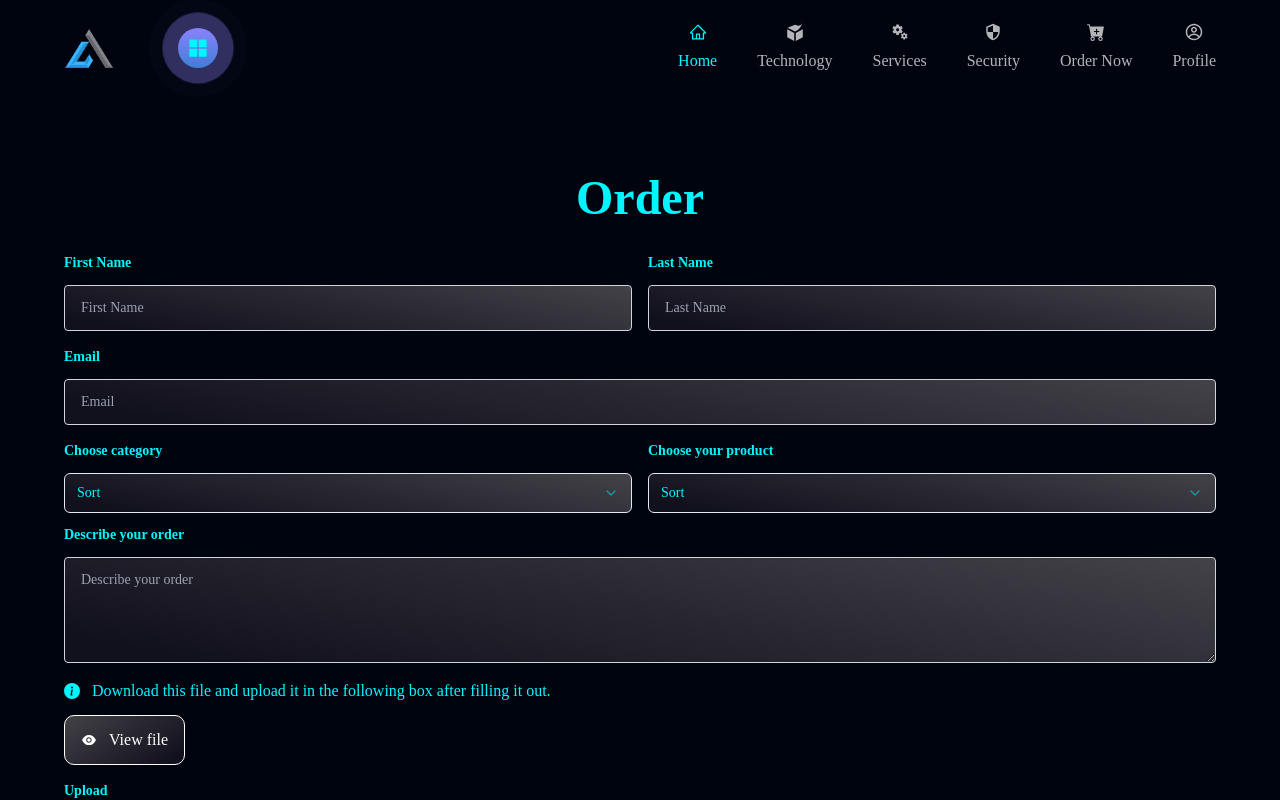
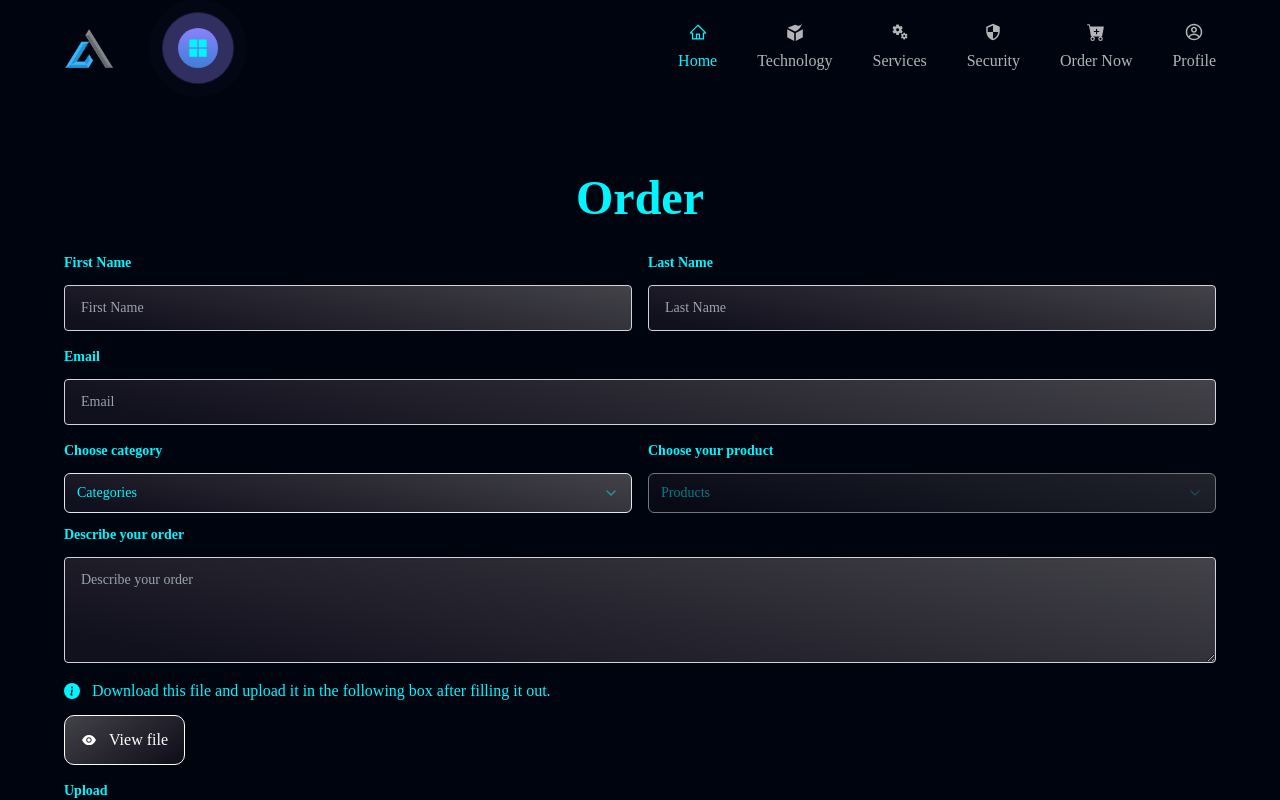
Before and after one commit to sazzad47/tech-ecommerce, a React (Create React App) app: page /order in a window 1280 px wide. Shown: the top 800 px of the page. Built offline with nearby package versions, Linux system fonts and the light colour scheme.

Commit message:
make it better

```diff
--- a/src/products/pages/order/index.tsx
+++ b/src/products/pages/order/index.tsx
@@ -9,10 +9,29 @@ import {
 import { BsInfoCircleFill } from "react-icons/bs";
 import { AiFillEye } from "react-icons/ai";
 import { Button } from "../../components/ui/button";
+import { menus } from "../technology/topbar/menus";
+import { useState } from "react";
+
+const fileURL =
+  "https://drive.google.com/file/d/1-v9NDQh1rlmLwNvRC5DClHcN6sadqgbF/view?usp=sharing";
 
 const Order = () => {
-  const fileURL =
-    "https://drive.google.com/file/d/1-v9NDQh1rlmLwNvRC5DClHcN6sadqgbF/view?usp=sharing";
+  const [category, setCategory] = useState<string>("");
+
+  const categories = menus.map((item, index) => (
+    <SelectItem key={index} value={item.title || ""}>
+      {item.title}
+    </SelectItem>
+  ));
+
+  const subCategories = menus
+    .find((item) => item.title === category)
+    ?.submenus?.map((item, index) => (
+      <SelectItem key={index} value={item.title || ""}>
+        {item.title}
+      </SelectItem>
+    ));
+
   return (
     <div
       className={`${styles.paddingX} ${styles.paddingY} bg-primaryTheme text-secondaryTheme`}
@@ -83,17 +102,11 @@ const Order = () => {
                         >
                           Choose category
                         </label>
-                        <Select>
+                        <Select onValueChange={setCategory}>
                           <SelectTrigger className="w-full bg-black-gradient-2">
-                            <SelectValue placeholder="Sort" />
+                            <SelectValue placeholder="Categories" />
                           </SelectTrigger>
-                          <SelectContent>
-                            <SelectItem value="Newest">Newest</SelectItem>
-                            <SelectItem value="Oldest">Oldest</SelectItem>
-                            <SelectItem value="Best Seller">
-                              Best Seller
-                            </SelectItem>
-                          </SelectContent>
+                          <SelectContent>{categories}</SelectContent>
                         </Select>
                       </div>
                       <div className="w-full lg:w-1/2 ">
@@ -103,16 +116,12 @@ const Order = () => {
                         >
                           Choose your product
                         </label>
-                        <Select>
+                        <Select disabled={!category}>
                           <SelectTrigger className="w-full bg-black-gradient-2">
-                            <SelectValue placeholder="Sort" />
+                            <SelectValue placeholder="Products" />
                           </SelectTrigger>
                           <SelectContent>
-                            <SelectItem value="Newest">Newest</SelectItem>
-                            <SelectItem value="Oldest">Oldest</SelectItem>
-                            <SelectItem value="Best Seller">
-                              Best Seller
-                            </SelectItem>
+                            {subCategories}
                           </SelectContent>
                         </Select>
                       </div>
@@ -140,18 +149,20 @@ const Order = () => {
                         <BsInfoCircleFill /> Download this file and upload it in
                         the following box after filling it out.
                       </li>
-                      <li
-                      >
-                        <button onClick={() => window.open(fileURL, "_blank")} className="flex items-center gap-3 px-4 py-3 bg-btn-gradient"> <AiFillEye/> View file</button>
+                      <li>
+                        <button
+                          onClick={() => window.open(fileURL, "_blank")}
+                          className="flex items-center gap-3 px-4 py-3 bg-btn-gradient"
+                        >
+                          {" "}
+                          <AiFillEye /> View file
+                        </button>
                       </li>
                     </ul>
                   </div>
                 </div>
                 <div className="mt-4">
-                <div
-
-                    className="block mb-3 text-sm font-semibold text-secondaryTheme"
-                  >
+                  <div className="block mb-3 text-sm font-semibold text-secondaryTheme">
                     Upload
                   </div>
                   <label className="block">
```
